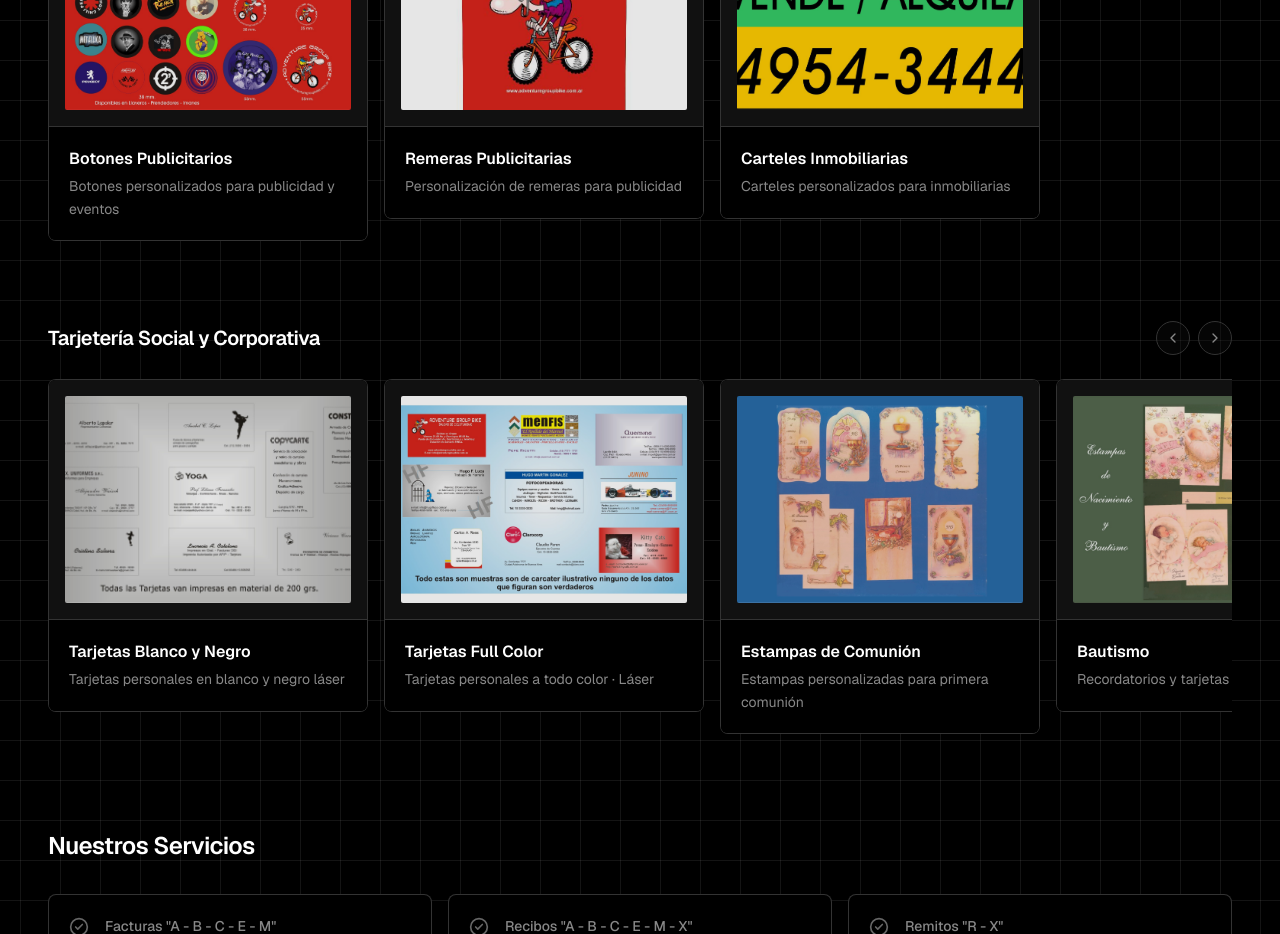
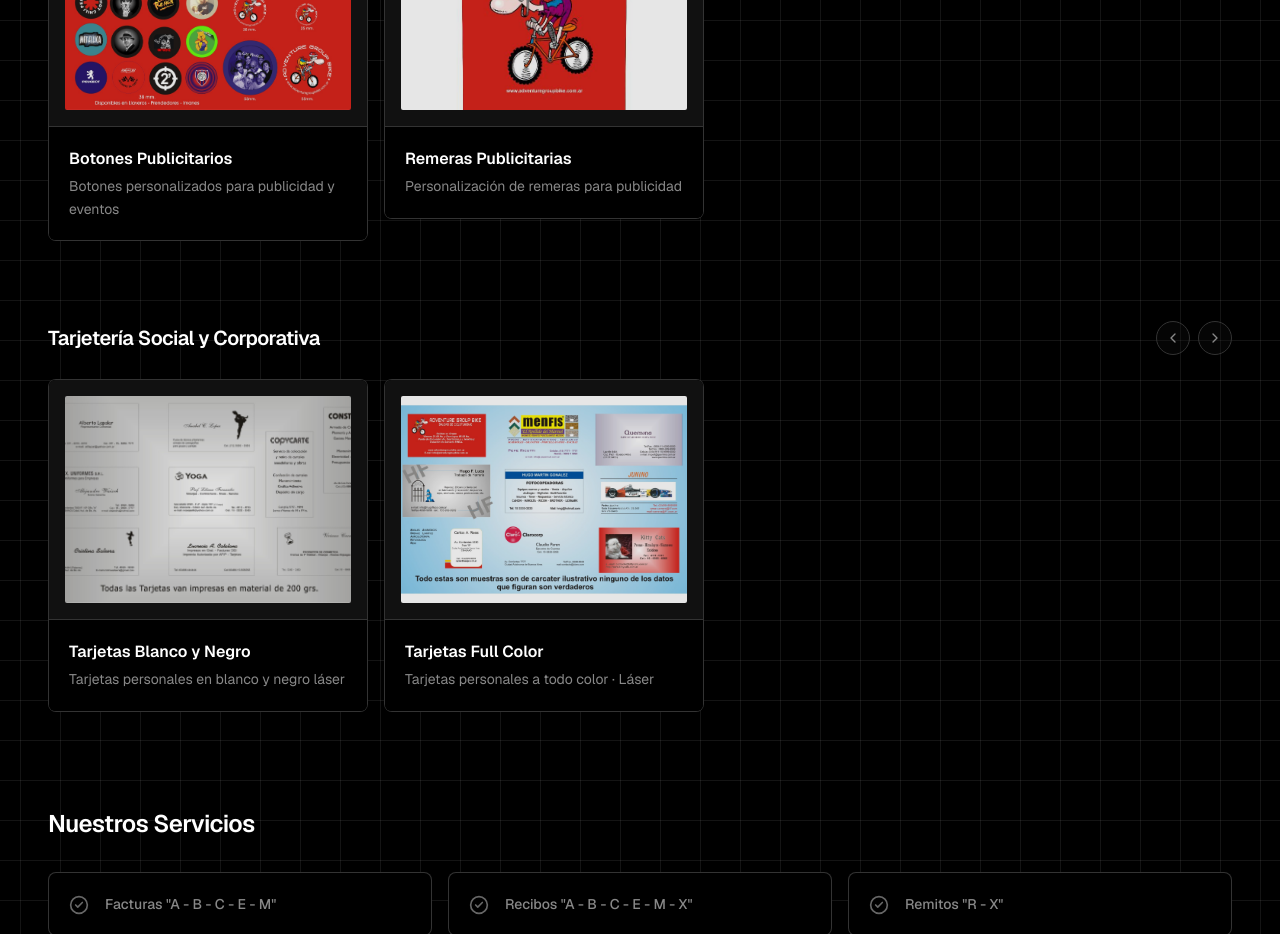
Before and after one commit to FedericoDeniard/copyrio, a React (Vite) app: page / in a window 1280 px wide. Shown: the part 1940-2874 px from the top of the page. Built offline with nearby package versions, Linux system fonts and the light colour scheme.

Commit message:
feat(home): remove obsolete activities (Bautismo, Comunión, Inmobiliaria)

```diff
--- a/src/pages/Home.jsx
+++ b/src/pages/Home.jsx
@@ -47,17 +47,14 @@ export default function Home() {
       title: "Merchandising y Publicidad",
       items: [
         { title: "Botones Publicitarios", subtitle: "Botones personalizados para publicidad y eventos", image: "/imagenes/botones-publicitarios.jpg" },
-        { title: "Remeras Publicitarias", subtitle: "Personalización de remeras para publicidad", image: "/imagenes/remera.jpg" },
-        { title: "Carteles Inmobiliarias", subtitle: "Carteles personalizados para inmobiliarias", image: "/imagenes/cartelesinmobiliarias.jpg" }
+        { title: "Remeras Publicitarias", subtitle: "Personalización de remeras para publicidad", image: "/imagenes/remera.jpg" }
       ]
     },
     {
       title: "Tarjetería Social y Corporativa",
       items: [
         { title: "Tarjetas Blanco y Negro", subtitle: "Tarjetas personales en blanco y negro láser", image: "/imagenes/tarjetas-blanco-y-negro.jpg" },
-        { title: "Tarjetas Full Color", subtitle: "Tarjetas personales a todo color · Láser", image: "/imagenes/muestras-tarjetas-pagina.jpg" },
-        { title: "Estampas de Comunión", subtitle: "Estampas personalizadas para primera comunión", image: "/imagenes/comunion.jpg" },
-        { title: "Bautismo", subtitle: "Recordatorios y tarjetas de bautismo", image: "/imagenes/bautismo.jpg" }
+        { title: "Tarjetas Full Color", subtitle: "Tarjetas personales a todo color · Láser", image: "/imagenes/muestras-tarjetas-pagina.jpg" }
       ]
     }
   ];
```
